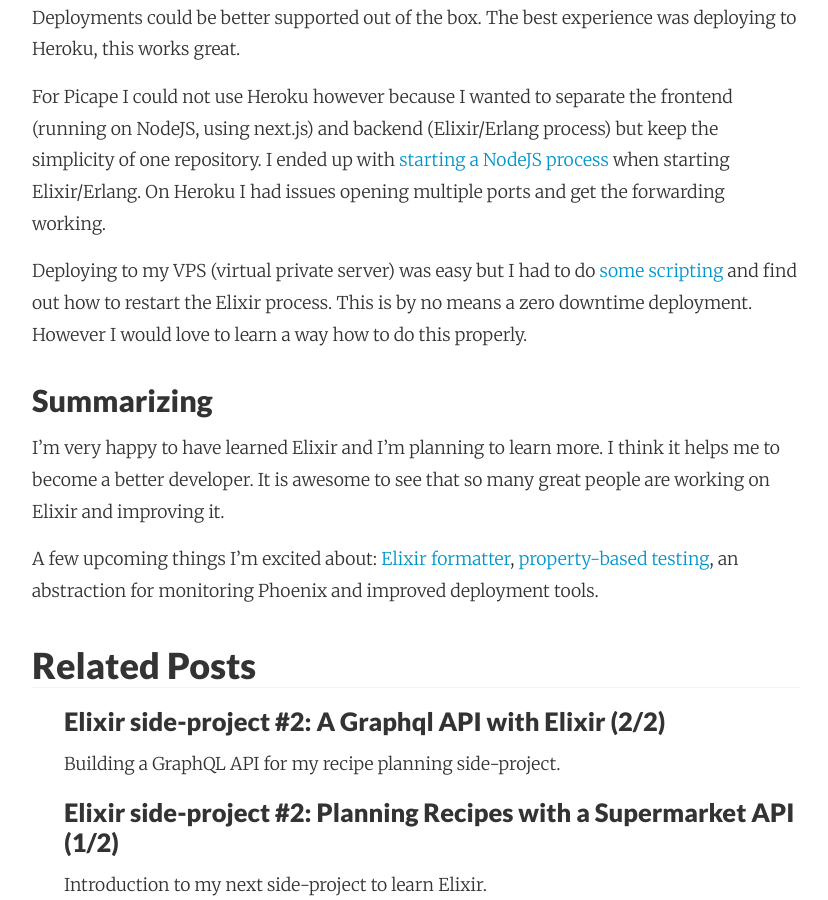
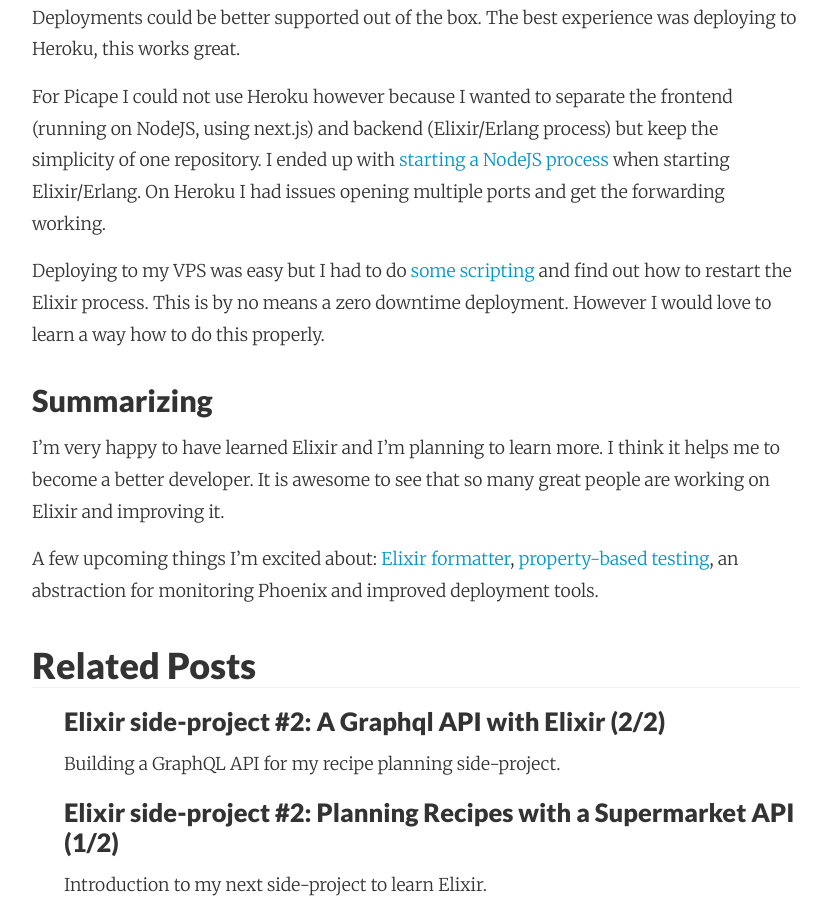
Before and after one commit to adri/adri.github.io, a Jekyll site: the page built from _posts/2017-12-13-learning-elixir-1-year-later.md, in a window 1280 px wide and 900 px high, scrolled down 6910 px. Shown: the whole window, without its empty margins (224-1052 px from the left). Built offline with Jekyll 4.4.1, drawn with Linux system fonts in a browser that asks for light colours; nearby versions of some CDN libraries; comment, search, counter and statistics services are not loaded.

Commit message:
Autocommit from wiki

```diff
--- a/_posts/2017-12-13-learning-elixir-1-year-later.md
+++ b/_posts/2017-12-13-learning-elixir-1-year-later.md
@@ -142,7 +142,7 @@
 
 For Picape I could not use Heroku however because I wanted to separate the frontend (running on NodeJS, using next.js) and backend (Elixir/Erlang process) but keep the simplicity of one repository. I ended up with [starting a NodeJS process](https://github.com/adri/picape/blob/master/config/prod.exs#L23-L25) when starting Elixir/Erlang. On Heroku I had issues opening multiple ports and get the forwarding working.
 
-Deploying to my VPS (virtual private server) was easy but I had to do [some](https://github.com/adri/picape/blob/master/bin/update) [scripting](https://github.com/adri/picape/blob/master/bin/deploy) and find out how to restart the Elixir process. This is by no means a zero downtime deployment. However I would love to learn a way how to do this properly.
+Deploying to my VPS was easy but I had to do [some](https://github.com/adri/picape/blob/master/bin/update) [scripting](https://github.com/adri/picape/blob/master/bin/deploy) and find out how to restart the Elixir process. This is by no means a zero downtime deployment. However I would love to learn a way how to do this properly.
 
 ## Summarizing
 I'm very happy to have learned Elixir and I'm planning to learn more. I think it helps me to become a better developer. It is awesome to see that so many great people are working on Elixir and improving it.
```
